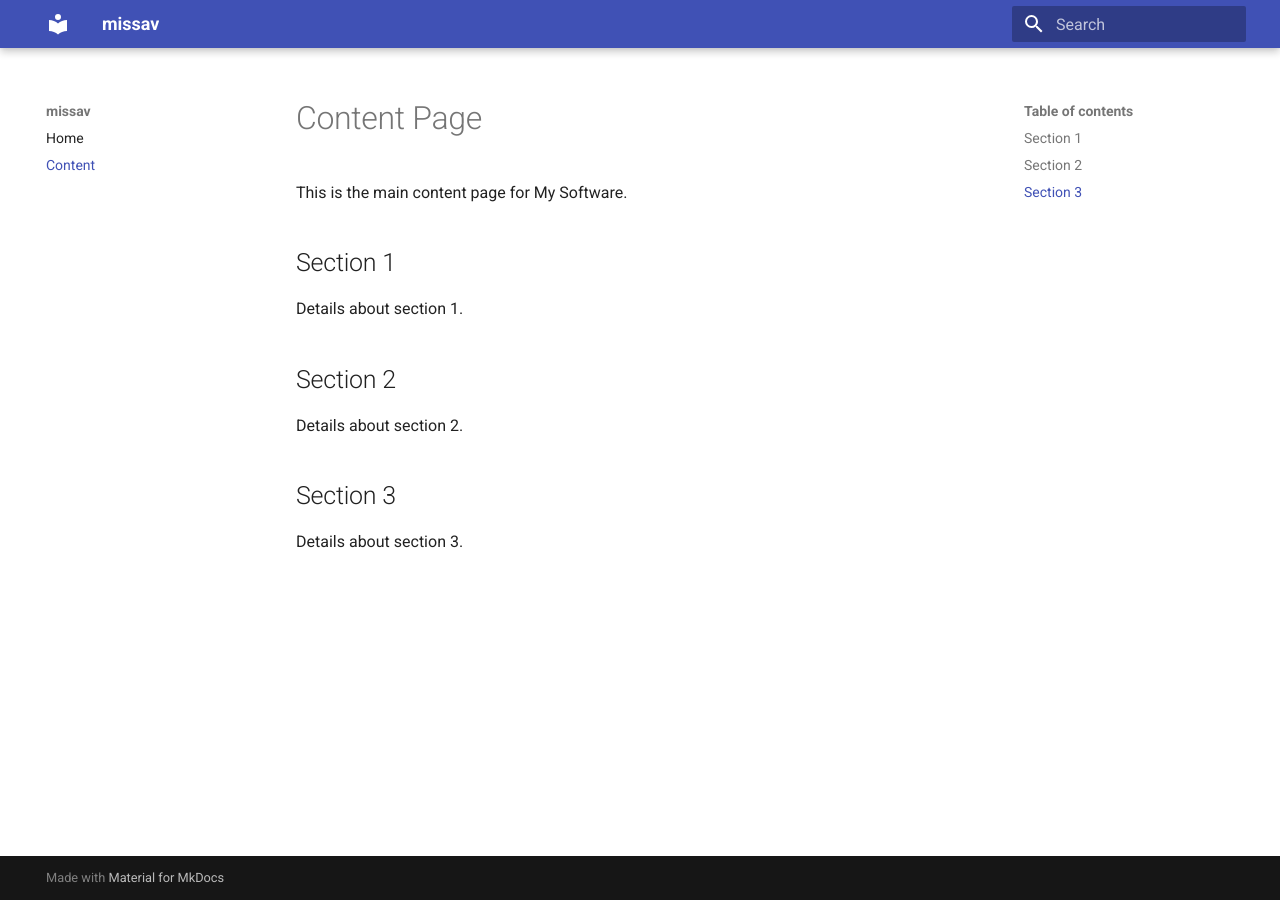
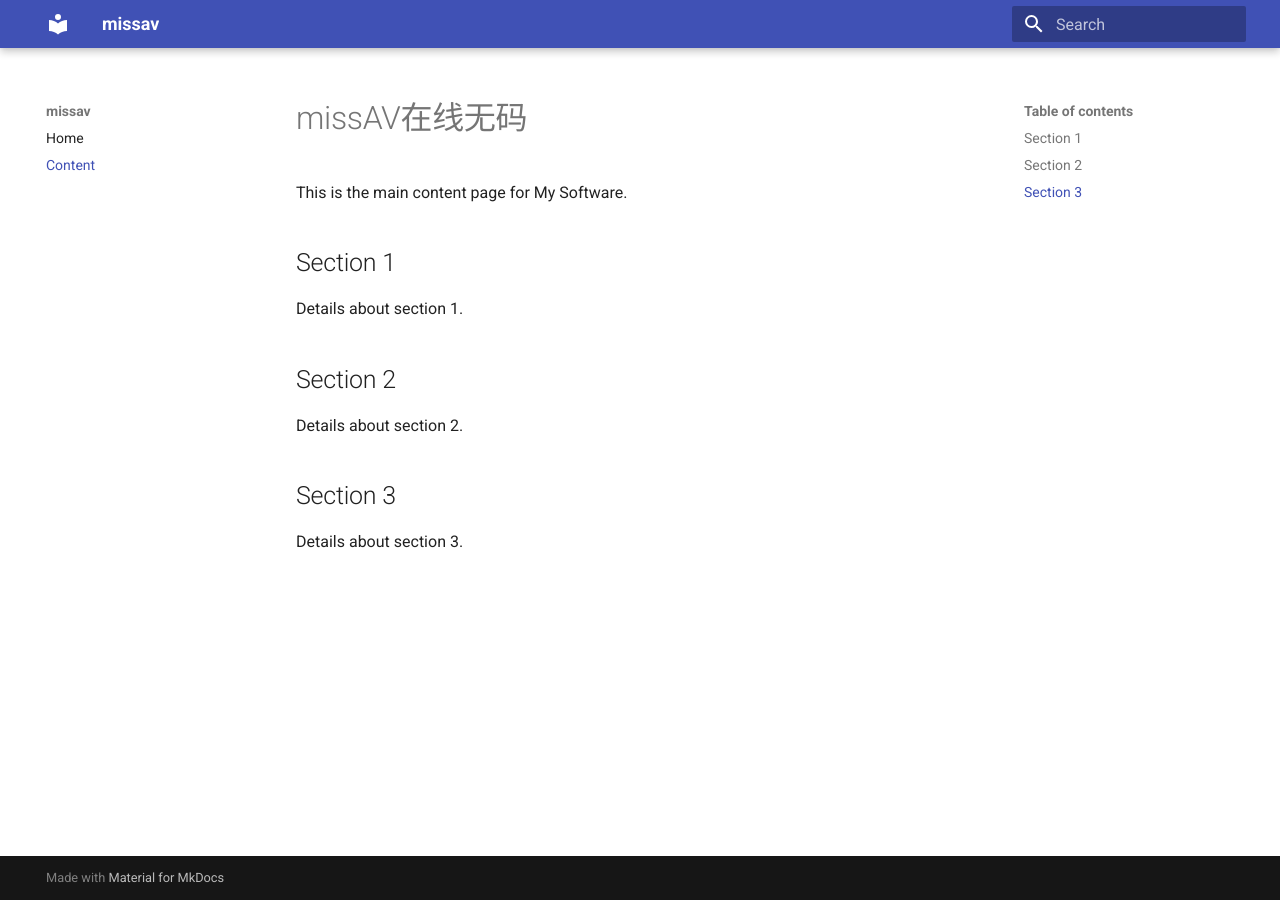
Before and after one commit to iokle/999, an MkDocs documentation site: the page built from docs/content.md, in a window 1280 px wide. Built offline with MkDocs 1.6.1 and Material for MkDocs 9.7.7, drawn with Linux system fonts in a browser that asks for light colours.

Commit message:
Update content.md

```diff
--- a/docs/content.md
+++ b/docs/content.md
@@ -1,4 +1,4 @@
-# Content Page
+# missAV在线无码
 
 This is the main content page for My Software.
 
```
